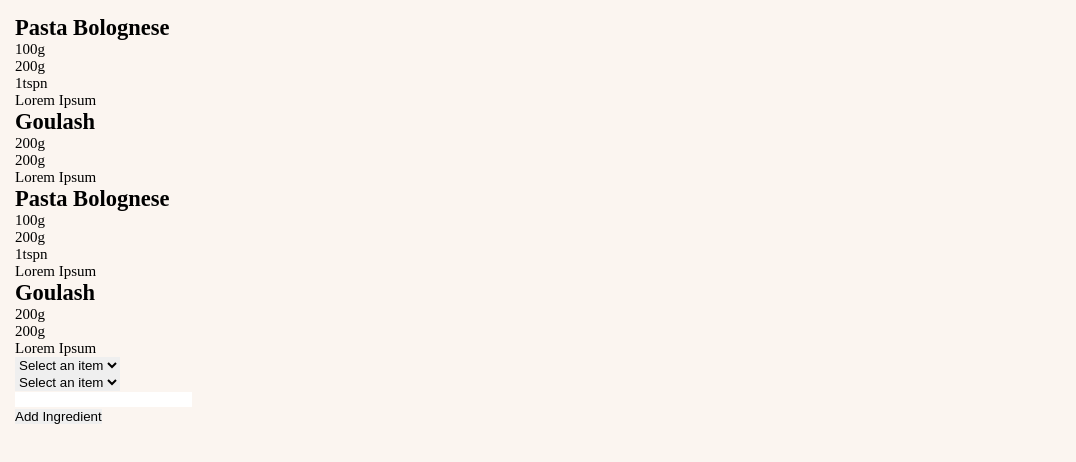
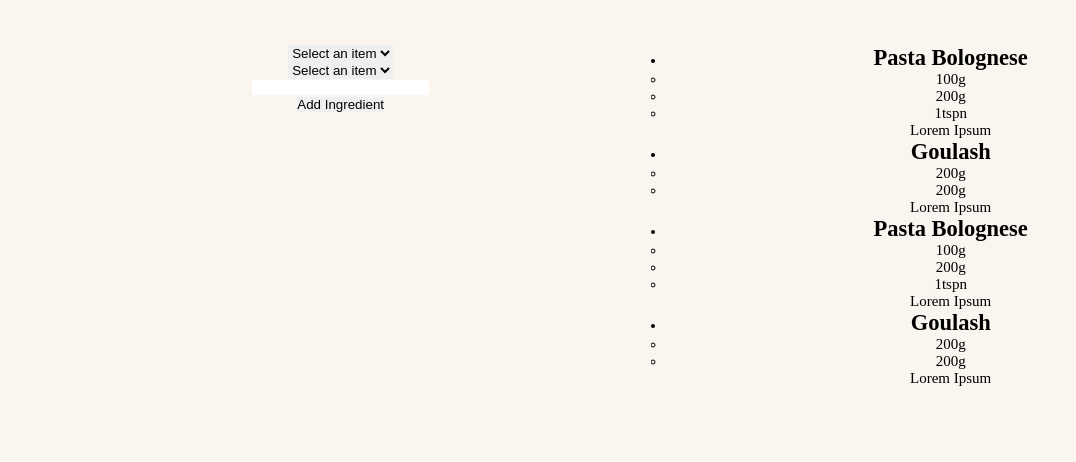
Before and after one commit to MarkusAleksander/recipe-finder, a React (Create React App) app: page / in a window 1280 px wide. Shown: the top 462 px of the page, without its empty margins (0-1076 px from the left). Built offline with nearby package versions, Linux system fonts and the light colour scheme.

Commit message:
Movement to Userblock and styling update

```diff
--- a/src/App.css
+++ b/src/App.css
@@ -3,7 +3,7 @@
     height: 100%;
     max-height: 100%;
 }
-.container {
+.flex-container {
     display:flex;
     overflow: hidden;
     max-width: 1300px;
@@ -13,20 +13,11 @@
     padding: 15px;
     text-align:center;
     border-radius: 10px;
-    background-color: #fff;
     justify-content:center;
     align-items:stretch;
 }
-.container>.col {
+.flex-container>.col {
     overflow: auto;
-    width: 100%;
     padding:15px;
-    flex-basis: 100%;
+    flex-grow:1;
 }
-
-@media (min-width: 768px) {
-    .container>.col {
-        width: 48%;
-        flex-basis: 48%;
-    }
-}
--- a/src/App.js
+++ b/src/App.js
@@ -1,74 +1,25 @@
 import React, { Component } from 'react';
 import './App.css';
 
-// Import Components
+import UserBlock from './components/UI/UserBlock';
 import RecipeListContainer from './components/Recipe/RecipeListContainer';
-import UserSelectContainer from './components/UserEntry/UserSelectContainer';
-import UserInputContainer from './components/UserEntry/UserInputContainer';
-import UserSubmitContainer from './components/UserEntry/UserSubmitContainer';
-
-import { store } from './store/store';
-import { addIngredient, addQuantifier, addQuantity, storeUserIngredient } from './store/actions/action_creators';
 
 class App extends Component {
 
   constructor(props) {
     super(props);
 
-    this.handleUserQuantifierSelection = this.handleUserQuantifierSelection.bind(this);
-    this.handleUserIngredientSelection = this.handleUserIngredientSelection.bind(this);
-    this.handleUserIngredientInput = this.handleUserIngredientInput.bind(this);
-    this.handleUserIngredientSubmit = this.handleUserIngredientSubmit.bind(this);
-  }
-
-  handleUserQuantifierSelection(value) {
-    addIngredientToStore(value);
-  }
-  handleUserIngredientSelection(value) {
-    addQuantifierToStore(value);
-  }
-  handleUserIngredientInput(value) {
-    addQuantityToStore(value);
-  }
-  handleUserIngredientSubmit() {
-    storeUserIngredients();
   }
 
   render() {
     return (
-      <div>
+      <div className="flex-container">
+        <UserBlock></UserBlock>
         <RecipeListContainer></RecipeListContainer>
-        <div>
-          <UserSelectContainer
-            handleSelection={this.handleUserQuantifierSelection}
-            type="recipeIngredients"></UserSelectContainer>
-          <UserSelectContainer
-            handleSelection={this.handleUserIngredientSelection}
-            type="quantifiers"></UserSelectContainer>
-          <UserInputContainer
-            handleInput={this.handleUserIngredientInput}
-          ></UserInputContainer>
-          <UserSubmitContainer
-            handleClick={this.handleUserIngredientSubmit}
-            text={'Add Ingredient'}
-          ></UserSubmitContainer>
-        </div>
       </div>
     )
   }
 
 }
 
-function addIngredientToStore(item) {
-  store.dispatch(addIngredient(item));
-}
-function addQuantifierToStore(item) {
-  store.dispatch(addQuantifier(item));
-}
-function addQuantityToStore(value) {
-  store.dispatch(addQuantity(value));
-}
-function storeUserIngredients() {
-  store.dispatch(storeUserIngredient());
-}
 export default App;
--- a/src/components/Recipe/RecipeListContainer.js
+++ b/src/components/Recipe/RecipeListContainer.js
@@ -22,12 +22,14 @@ class RecipeListContainer extends Component {
 
     render() {
         return (
+            <div className="col">
                 <ul>
                     {this.state.recipes.map(function (item) {
                         // Render a Recipe Container for each Recipe
                         return <li key={item.id}><RecipeContainer recipe={item}></RecipeContainer></li>
                     })}
                 </ul>
+            </div>
         )
     }
 }
--- /dev/null
+++ b/src/components/UI/UserBlock.js
@@ -0,0 +1,69 @@
+import React, { Component } from 'react'
+
+// Import Components
+import UserSelectContainer from './../UserEntry/UserSelectContainer';
+import UserInputContainer from './../UserEntry/UserInputContainer';
+import UserSubmitContainer from './../UserEntry/UserSubmitContainer';
+
+import { store } from './../../store/store';
+import { addIngredient, addQuantifier, addQuantity, storeUserIngredient } from './../../store/actions/action_creators';
+
+class UserBlock extends Component {
+
+    constructor(props) {
+        super(props);
+
+        this.handleUserQuantifierSelection = this.handleUserQuantifierSelection.bind(this);
+        this.handleUserIngredientSelection = this.handleUserIngredientSelection.bind(this);
+        this.handleUserIngredientInput = this.handleUserIngredientInput.bind(this);
+        this.handleUserIngredientSubmit = this.handleUserIngredientSubmit.bind(this);
+    }
+
+    handleUserQuantifierSelection(value) {
+        addIngredientToStore(value);
+    }
+    handleUserIngredientSelection(value) {
+        addQuantifierToStore(value);
+    }
+    handleUserIngredientInput(value) {
+        addQuantityToStore(value);
+    }
+    handleUserIngredientSubmit() {
+        storeUserIngredients();
+    }
+
+    render() {
+        return (
+            <div className="col">
+                <UserSelectContainer
+                    handleSelection={this.handleUserQuantifierSelection}
+                    type="recipeIngredients"></UserSelectContainer>
+                <UserSelectContainer
+                    handleSelection={this.handleUserIngredientSelection}
+                    type="quantifiers"></UserSelectContainer>
+                <UserInputContainer
+                    handleInput={this.handleUserIngredientInput}
+                ></UserInputContainer>
+                <UserSubmitContainer
+                    handleClick={this.handleUserIngredientSubmit}
+                    text={'Add Ingredient'}
+                ></UserSubmitContainer>
+            </div>
+        )
+    }
+}
+
+function addIngredientToStore(item) {
+    store.dispatch(addIngredient(item));
+}
+function addQuantifierToStore(item) {
+    store.dispatch(addQuantifier(item));
+}
+function addQuantityToStore(value) {
+    store.dispatch(addQuantity(value));
+}
+function storeUserIngredients() {
+    store.dispatch(storeUserIngredient());
+}
+
+export default UserBlock;
```
Lines whose indentation alone changed are shown as unchanged.
